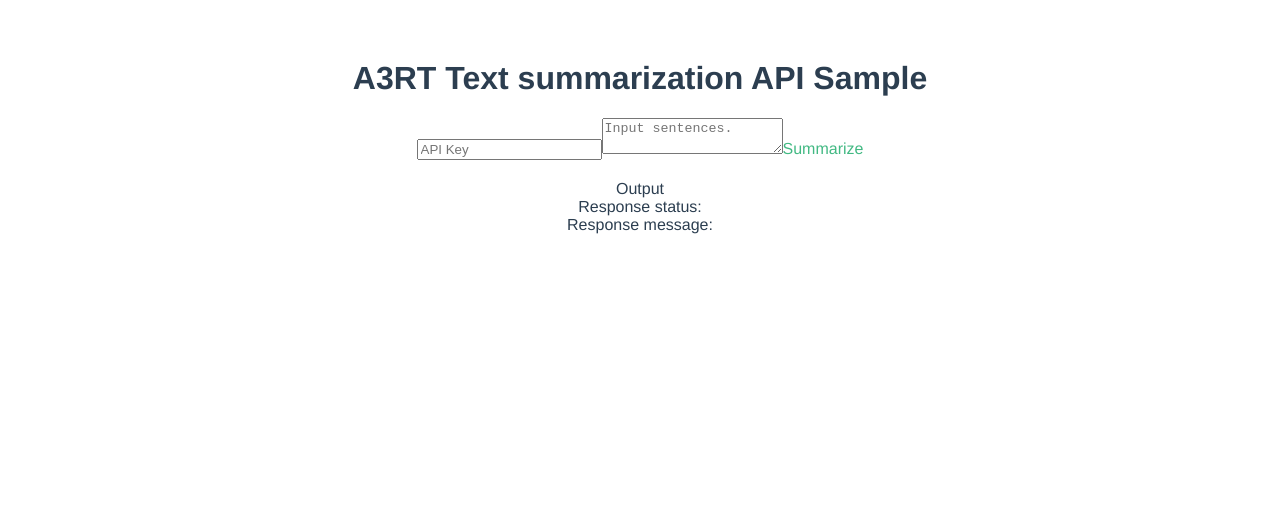
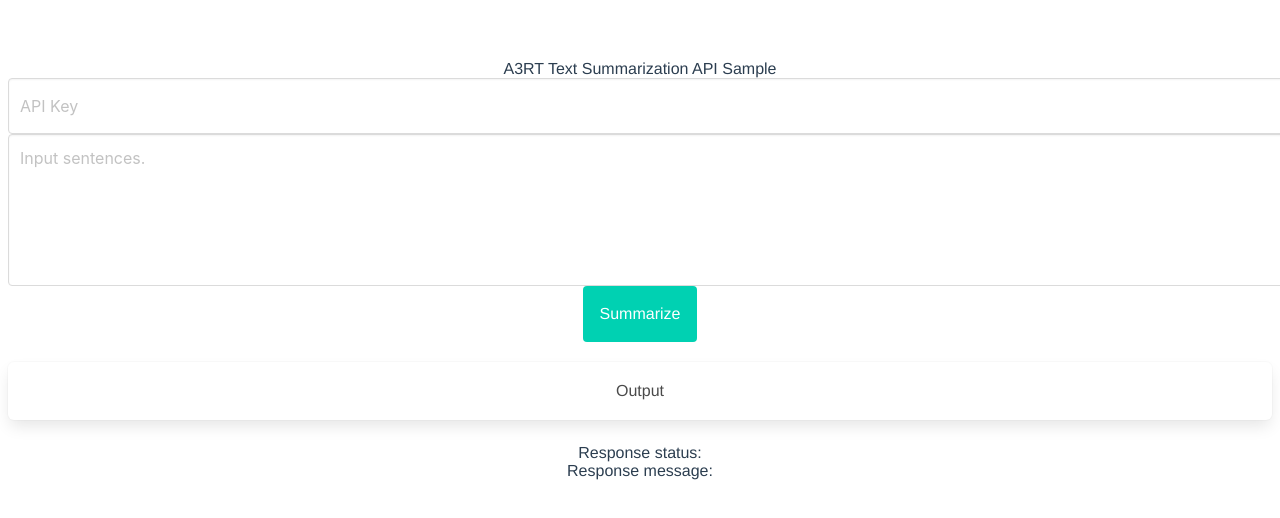
Before and after one commit to iimuz/til, a Vue app: page / in a window 1280 px wide. Shown: the top 518 px of the page. Built offline with nearby package versions, Linux system fonts and the light colour scheme.

Commit message:
feat: bulma を追加

```diff
--- a/package.json
+++ b/package.json
@@ -8,6 +8,7 @@
     "lint": "vue-cli-service lint"
   },
   "dependencies": {
+    "bulma": "^0.7.4",
     "vue": "^2.6.6",
     "vue-class-component": "^6.0.0",
     "vue-property-decorator": "^7.0.0"
@@ -16,6 +17,8 @@
     "@vue/cli-plugin-babel": "^3.4.0",
     "@vue/cli-plugin-typescript": "^3.4.0",
     "@vue/cli-service": "^3.4.0",
+    "node-sass": "^4.11.0",
+    "sass-loader": "^7.1.0",
     "typescript": "^3.0.0",
     "vue-template-compiler": "^2.5.21"
   }
--- a/src/components/HelloWorld.vue
+++ b/src/components/HelloWorld.vue
@@ -1,6 +1,6 @@
 <template>
   <div class="hello">
-    <h1>A3RT Text summarization API Sample</h1>
+    <h1>A3RT Text Summarization API Sample</h1>
     <input class="input" type="text" id="apikey" placeholder="API Key">
     <textarea class="textarea" id="text" placeholder="Input sentences."></textarea>
     <a class="button is-primary" id="summarize">Summarize</a>
@@ -20,19 +20,6 @@
 </script>
 
 <!-- Add "scoped" attribute to limit CSS to this component only -->
-<style scoped>
-h3 {
-  margin: 40px 0 0;
-}
-ul {
-  list-style-type: none;
-  padding: 0;
-}
-li {
-  display: inline-block;
-  margin: 0 10px;
-}
-a {
-  color: #42b983;
-}
+<style lang="sass" scoped>
+@import "../../node_modules/bulma/bulma.sass";
 </style>
```
Also changed, not shown: 1 other file (tests, documents, lock files or other folders).
